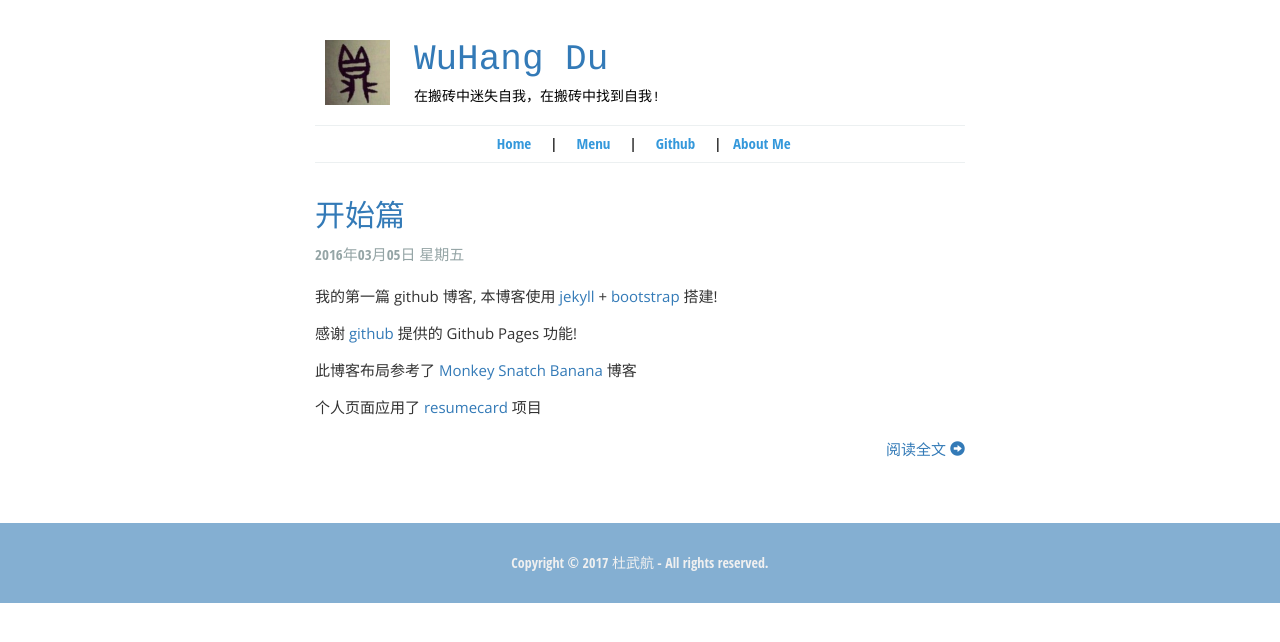
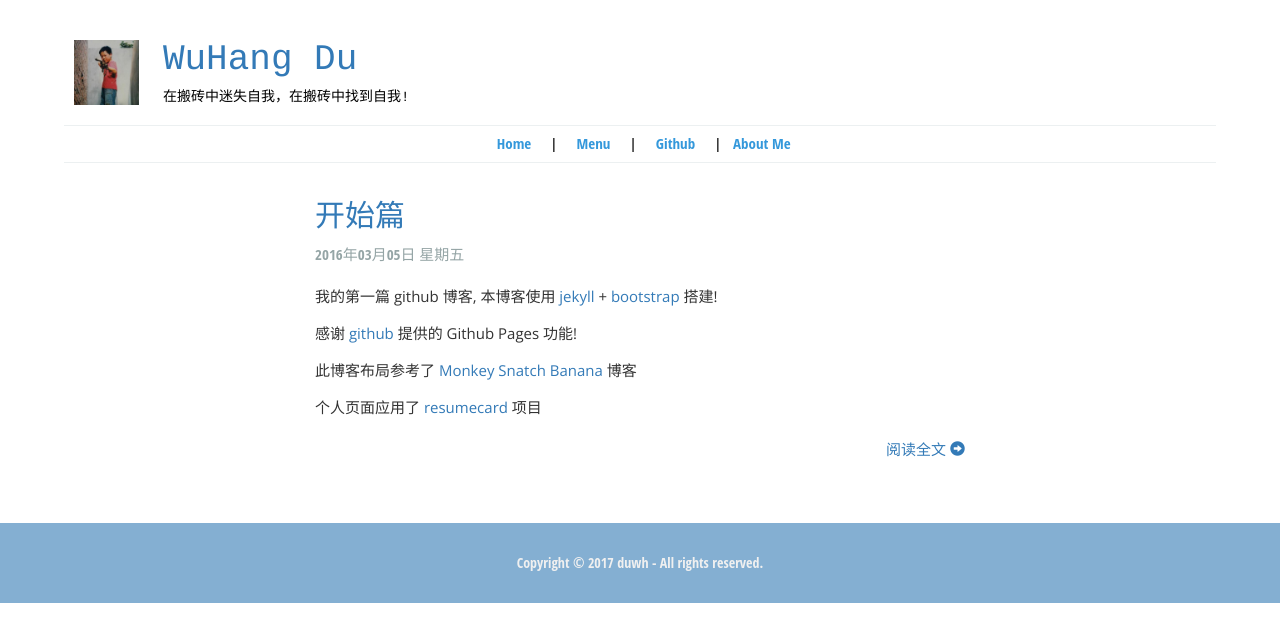
Before and after one commit to wuhang-du/wuhang-du.github.io, a Jekyll site: the page built from index.html, in a window 1280 px wide. Shown: the top 642 px of the page. Built offline with Jekyll 4.4.1, drawn with Linux system fonts in a browser that asks for light colours.

Commit message:
2017-5-11

```diff
--- a/_data/author.yml
+++ b/_data/author.yml
@@ -1,5 +1,5 @@
 # Author settings
-name: 杜武航
+name: duwh
 title: 后台开发工程师
 address: 中国, 北京
 email: duwh@foxmail.com
--- a/assets/css/blog.css
+++ b/assets/css/blog.css
@@ -10,7 +10,8 @@
     text-align: left;;
     /*text-shadow: 0 1px 0 rgba(0,0,0,.1);*/
     background-color: #fff;
-    max-width: 650px;
+    //max-width: 650px;
+    max-width: 6000px;
     width: 90%;
     margin: 30px auto;
   /*background-color: #6f5499;
@@ -36,6 +37,7 @@
   display: inline-block;
 }
 
+
 .blogtitle h1 {
     margin-top: 10px;
 }
@@ -56,7 +58,7 @@ nav {
   border-top: 1px solid #ecf0f1;
   margin-bottom: 2em;
   text-align: center;
-  max-width: 650px;
+  max-width: 6500px;
   /*margin: 20px auto 2em auto;*/
 }
 
```
Also changed, not shown: assets/img/avatar.JPG, 1 other file.
